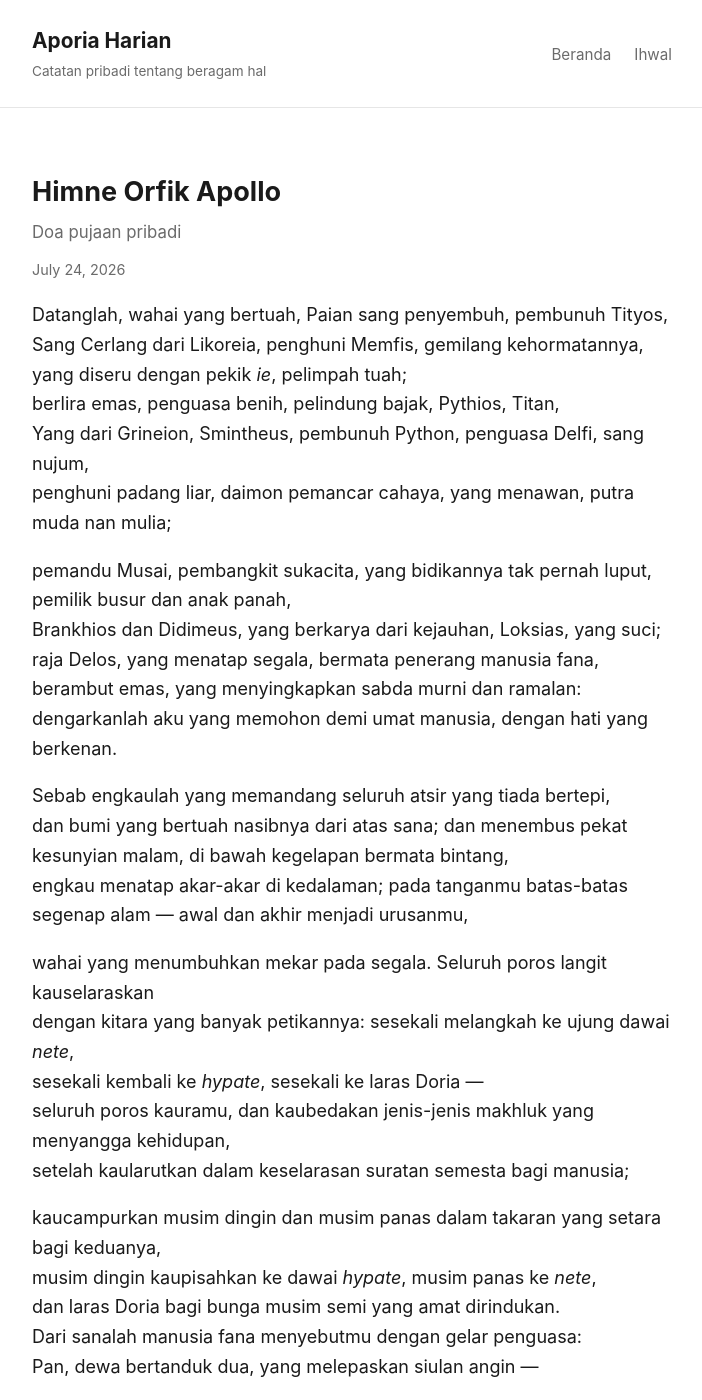
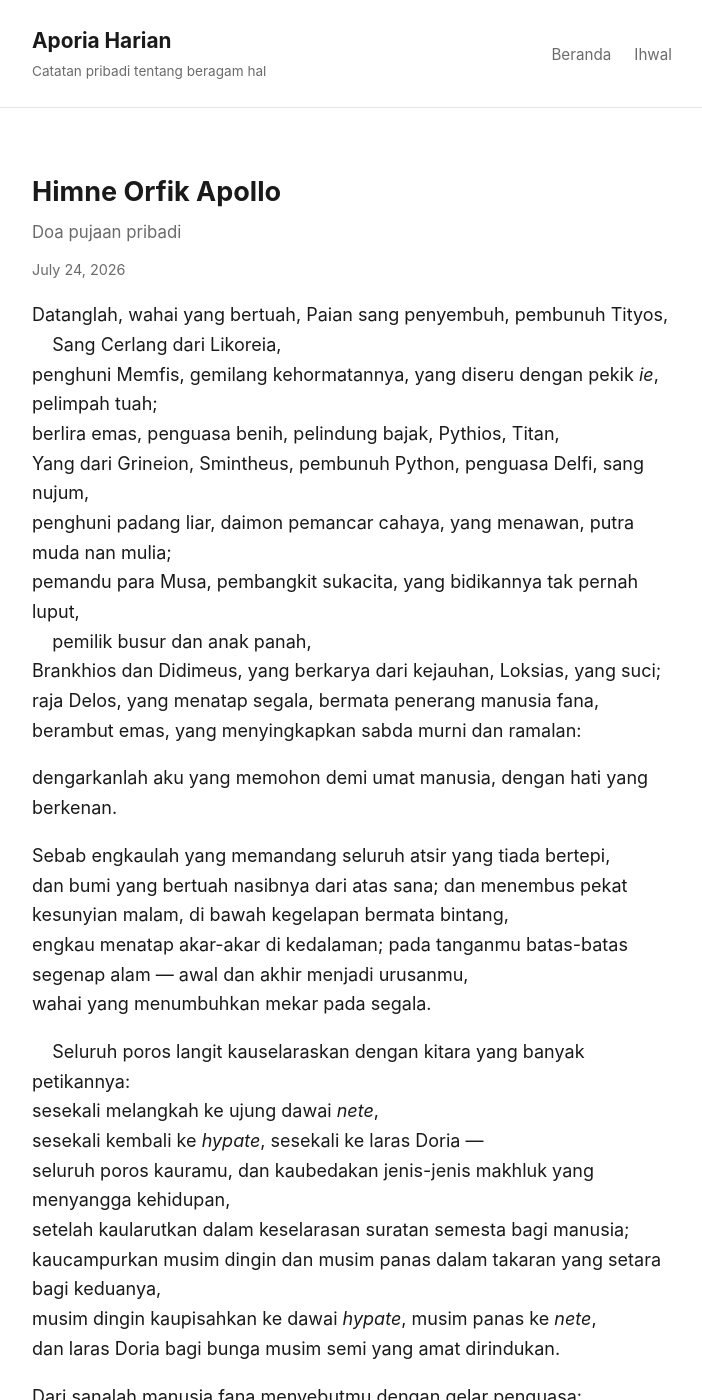
Before and after one commit to ramunechoco/ramunechoco.github.io, a Jekyll site: the page built from _posts/2026-07-24-himne-apollo.md, in a window 1280 px wide and 1400 px high. Shown: the whole window, without its empty margins (288-990 px from the left). Built offline with Jekyll 4.4.1, drawn with Linux system fonts in a browser that asks for light colours.

Commit message:
Update 2026-07-24-himne-apollo.md

```diff
--- a/_posts/2026-07-24-himne-apollo.md
+++ b/_posts/2026-07-24-himne-apollo.md
@@ -5,36 +5,37 @@ subtitle: "Doa pujaan pribadi"
 date: 2026-07-24
 ---
 Datanglah, wahai yang bertuah, Paian sang penyembuh, pembunuh Tityos,<br>
-Sang Cerlang dari Likoreia, penghuni Memfis, gemilang kehormatannya,<br>
-yang diseru dengan pekik *ie*, pelimpah tuah;<br>
+&nbsp;&nbsp;&nbsp;&nbsp;Sang Cerlang dari Likoreia,<br>
+penghuni Memfis, gemilang kehormatannya, yang diseru dengan pekik *ie*, pelimpah tuah;<br>
 berlira emas, penguasa benih, pelindung bajak, Pythios, Titan,<br>
 Yang dari Grineion, Smintheus, pembunuh Python, penguasa Delfi, sang nujum,<br>
-penghuni padang liar, daimon pemancar cahaya, yang menawan, putra muda nan mulia;
-
-pemandu Musai, pembangkit sukacita, yang bidikannya tak pernah luput,<br>
-pemilik busur dan anak panah,<br>
+penghuni padang liar, daimon pemancar cahaya, yang menawan, putra muda nan mulia;<br>
+pemandu para Musa, pembangkit sukacita, yang bidikannya tak pernah luput,<br>
+&nbsp;&nbsp;&nbsp;&nbsp;pemilik busur dan anak panah,<br>
 Brankhios dan Didimeus, yang berkarya dari kejauhan, Loksias, yang suci;<br>
 raja Delos, yang menatap segala, bermata penerang manusia fana,<br>
-berambut emas, yang menyingkapkan sabda murni dan ramalan:<br>
+berambut emas, yang menyingkapkan sabda murni dan ramalan:
+
 dengarkanlah aku yang memohon demi umat manusia, dengan hati yang berkenan.
 
 Sebab engkaulah yang memandang seluruh atsir yang tiada bertepi,<br>
 dan bumi yang bertuah nasibnya dari atas sana; dan menembus pekat<br>
 kesunyian malam, di bawah kegelapan bermata bintang,<br>
 engkau menatap akar-akar di kedalaman; pada tanganmu batas-batas<br>
-segenap alam — awal dan akhir menjadi urusanmu,
+segenap alam — awal dan akhir menjadi urusanmu,<br>
+wahai yang menumbuhkan mekar pada segala.
 
-wahai yang menumbuhkan mekar pada segala. Seluruh poros langit kauselaraskan<br>
-dengan kitara yang banyak petikannya: sesekali melangkah ke ujung dawai *nete*,<br>
+&nbsp;&nbsp;&nbsp;&nbsp;Seluruh poros langit kauselaraskan dengan kitara yang banyak petikannya:<br>
+sesekali melangkah ke ujung dawai *nete*,<br>
 sesekali kembali ke *hypate*, sesekali ke laras Doria —<br>
 seluruh poros kauramu, dan kaubedakan jenis-jenis makhluk yang menyangga kehidupan,<br>
-setelah kaularutkan dalam keselarasan suratan semesta bagi manusia;
-
+setelah kaularutkan dalam keselarasan suratan semesta bagi manusia;<br>
 kaucampurkan musim dingin dan musim panas dalam takaran yang setara bagi keduanya,<br>
 musim dingin kaupisahkan ke dawai *hypate*, musim panas ke *nete*,<br>
-dan laras Doria bagi bunga musim semi yang amat dirindukan.<br>
+dan laras Doria bagi bunga musim semi yang amat dirindukan.
+
 Dari sanalah manusia fana menyebutmu dengan gelar penguasa:<br>
-Pan, dewa bertanduk dua, yang melepaskan siulan angin —
+Pan, dewa bertanduk dua, yang melepaskan siulan angin —<br>
+sebab padamulah meterai penera seluruh alam.
 
-sebab padamulah meterai penera seluruh alam.<br>
 Dengarlah, wahai yang bertuah, selamatkanlah para salik yang menyeru dengan suara memohon.
```
